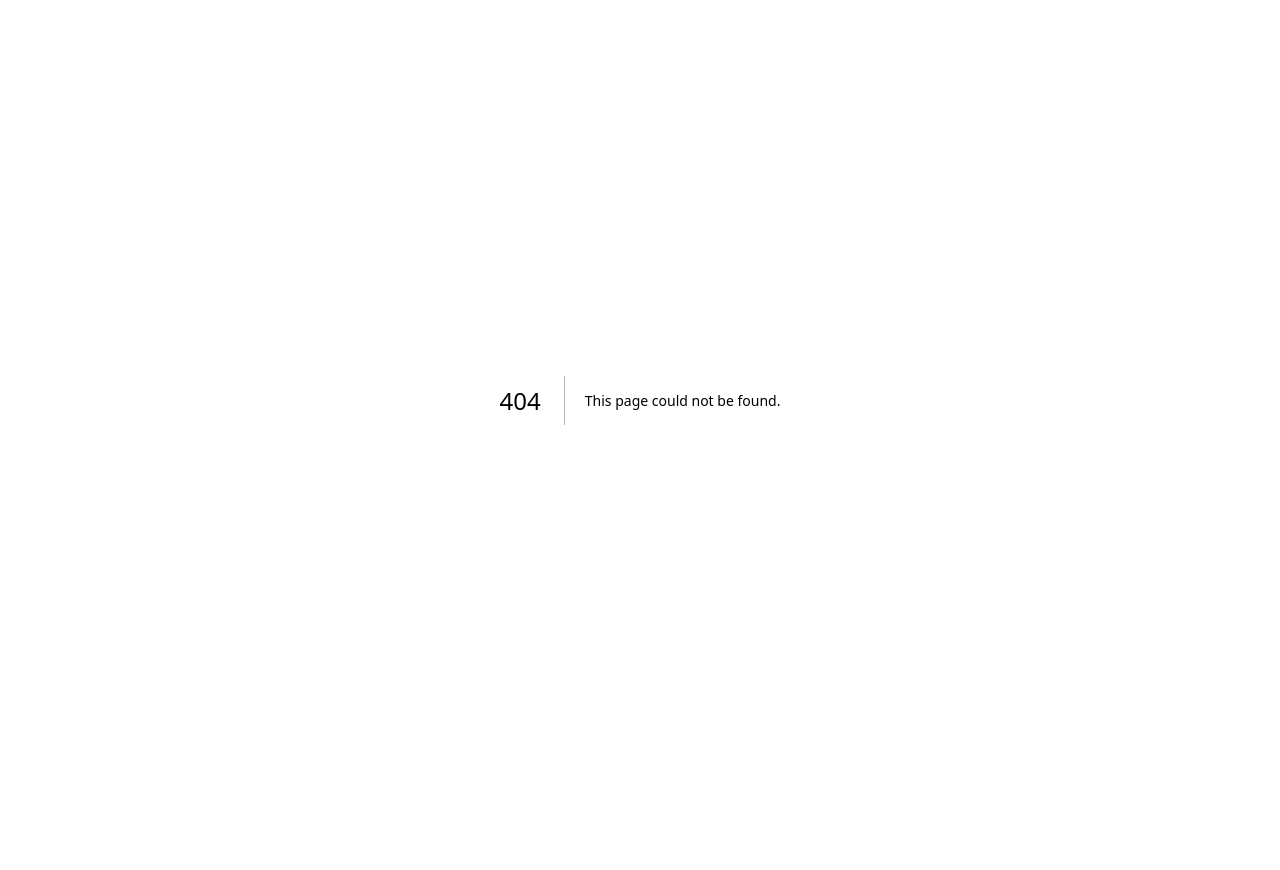
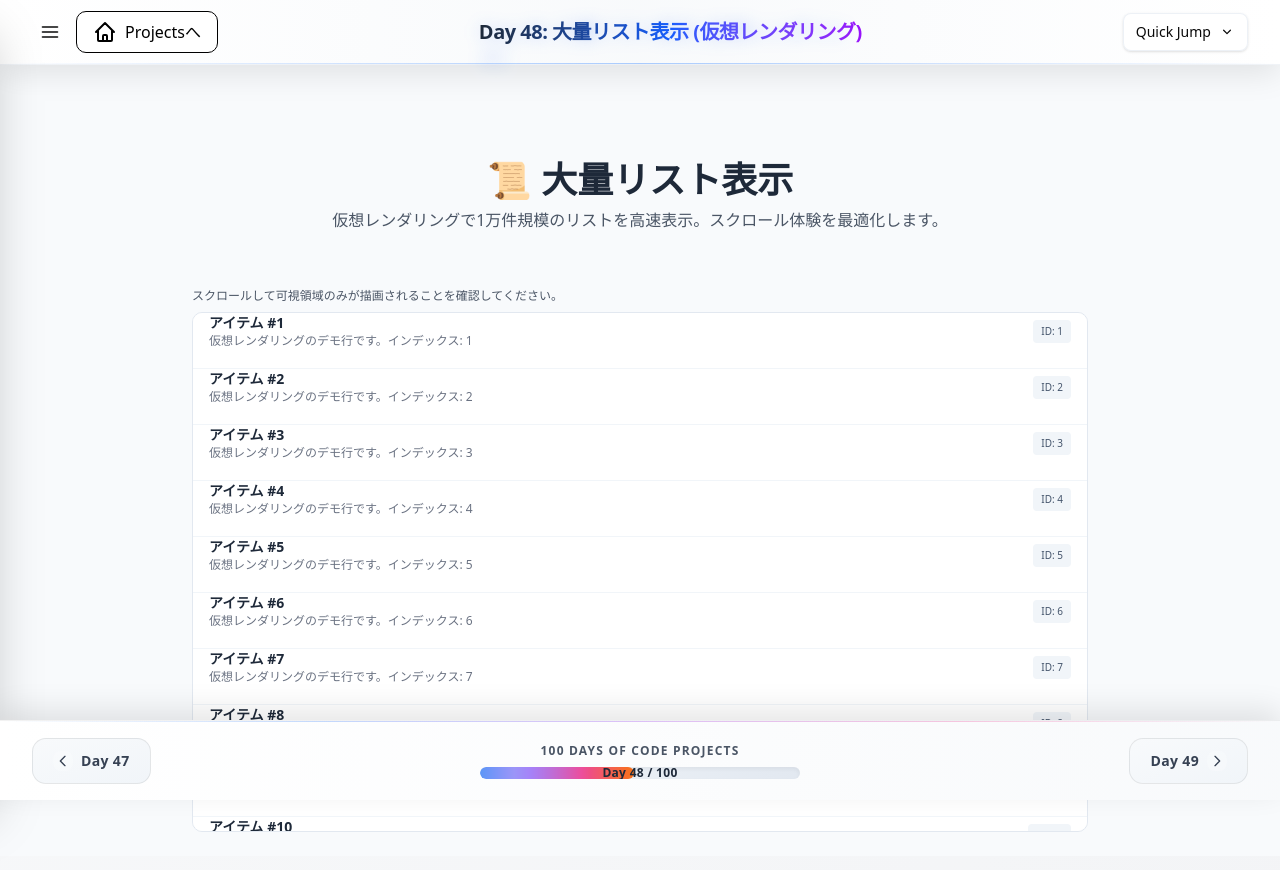
Before and after one commit to atsuki61/100DaysOfCode, a Next.js app: page /day48-virtual-list in a window 1280 px wide. Before the commit this address had no page. Shown: the top 870 px of the page. Built offline with nearby package versions, Linux system fonts and the light colour scheme.

Commit message:
feat(day48): 大量リスト表示ページを追加（1万件デモ＋Controls説明）

```diff
--- /dev/null
+++ b/src/app/day48-virtual-list/page.tsx
@@ -0,0 +1,48 @@
+"use client";
+
+import { useMemo, useState } from "react";
+import VirtualList from "./components/VirtualList";
+
+type Row = { id: number; title: string; desc: string };
+
+export default function Day48VirtualListPage() {
+  const [count] = useState(10000);
+  const rows = useMemo<Row[]>(() => {
+    return Array.from({ length: count }, (_, i) => ({
+      id: i + 1,
+      title: `アイテム #${i + 1}`,
+      desc: `仮想レンダリングのデモ行です。インデックス: ${i + 1}`,
+    }));
+  }, [count]);
+
+  return (
+    <div className="w-full max-w-4xl mx-auto space-y-4">
+      <Controls />
+      <VirtualList<Row>
+        items={rows}
+        itemHeight={56}
+        height={520}
+        overscan={10}
+        renderItem={(item) => (
+          <div className="px-4 flex items-center justify-between"> {/* 横パディング, 高さ固定の行 */}
+            <div>
+              <div className="text-sm font-semibold text-gray-800 dark:text-gray-100">{item.title}</div>
+              <div className="text-xs text-gray-500 dark:text-gray-400">{item.desc}</div>
+            </div>
+            <span className="text-[10px] px-2 py-1 rounded bg-slate-100 dark:bg-gray-800 text-slate-600 dark:text-gray-300">{/* 小さなバッジ */}
+              ID: {item.id}
+            </span>
+          </div>
+        )}
+      />
+    </div>
+  );
+}
+
+function Controls() {
+  return (
+    <div className="mb-2 text-xs text-gray-600 dark:text-gray-300">{/* 下マージン, 小サイズ, 補足テキスト */}
+      スクロールして可視領域のみが描画されることを確認してください。
+    </div>
+  );
+}
```
